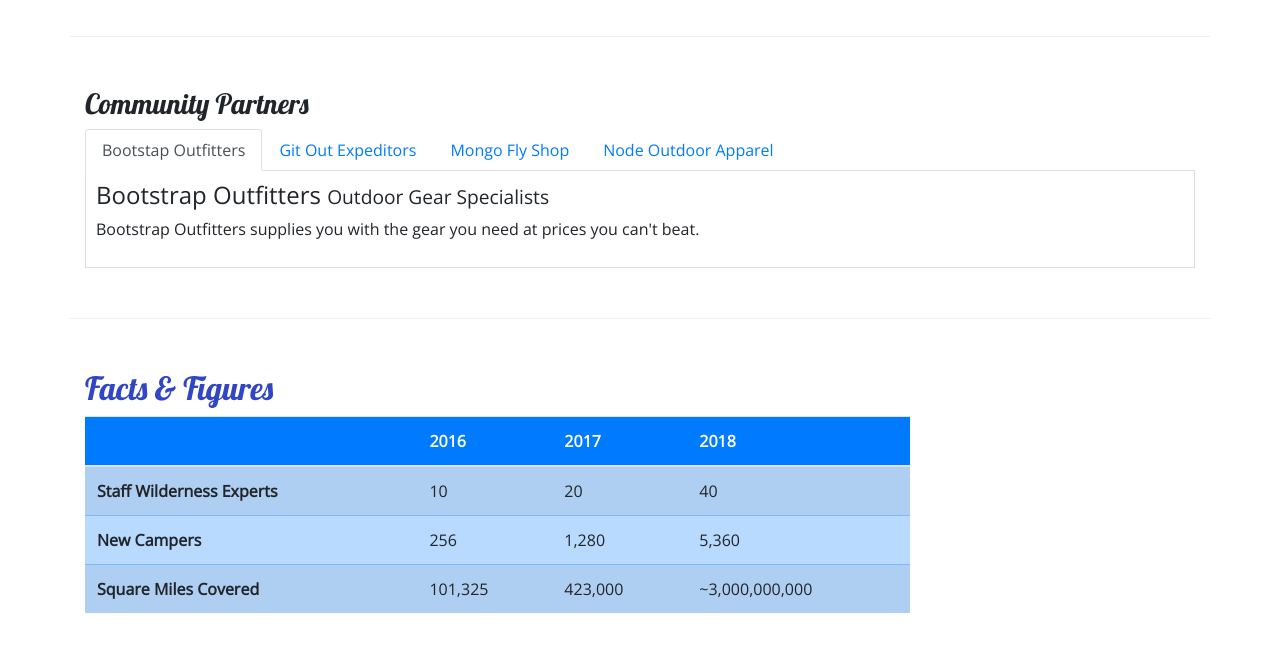
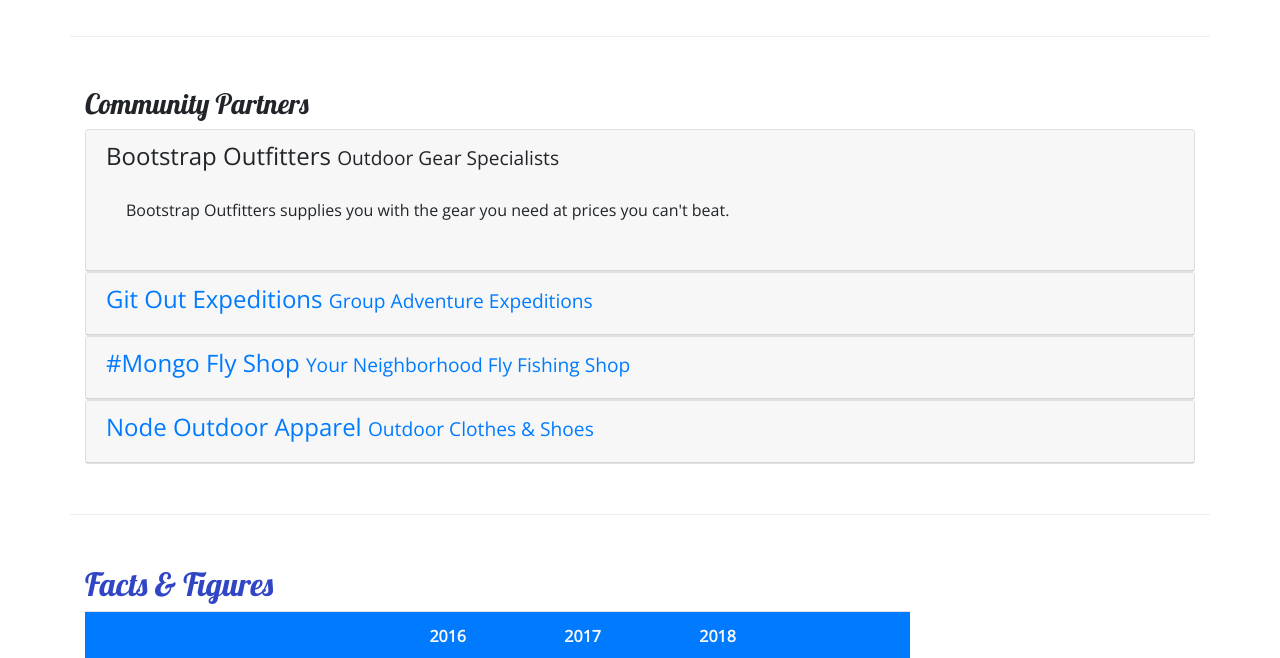
Before and after one commit to Codelife808/nucampsite, a website: page aboutus.html in a window 1280 px wide. Shown: the part 900-1558 px from the top of the page. Drawn offline with nearby package versions, Linux system fonts and the light colour scheme.

Commit message:
Accordion

```diff
--- a/aboutus.html
+++ b/aboutus.html
@@ -100,29 +100,66 @@
         <div class="row row-content">
             <div class="col">
                 <h3>Community Partners</h3>
-                <ul class="nav nav-tabs">
-                    <li class="nav-item"><a class="nav-link active" href="#bootstrap" role="tab" data-toggle="tab">Bootstap Outfitters</a></li>
-                    <li class="nav-item"><a class="nav-link" href="#git" role="tab" data-toogle="tab">Git Out Expeditors</a></li>
-                    <li class="nav-item"><a class="nav-link" href="#mongo" role="tab" data-toggle="tab">Mongo Fly Shop</a></li>
-                    <li class="nav-item"><a class="nav-link" href="#node" role="tab" data-toggle="tab">Node Outdoor Apparel</a></li>
-                </ul>
-                <div class="tab-content">
-                    <div role="tabpanel" class="tab-pane fade show active" id="bootstap">
-                        <h4>Bootstrap Outfitters <small>Outdoor Gear Specialists</small></h4>
-                        <p class="d-none d-sm-block">Bootstrap Outfitters supplies you with the gear you need at prices you can't beat.</p>
+
+                <div id="accordion">
+
+                    <div class="card">
+                        <div role="tab" class="card-header">
+                            <h4>
+                                <a data-toggle="collapse" data-target="#bootstrap">
+                                    Bootstrap Outfitters <small>Outdoor Gear Specialists</small>
+                                </a>
+                            </h4>
+                            <div class="collapse show" id="bootstrap" data-parent="#accordion">
+                                <div class="card-body">
+                                    <p class="d-none d-sm-block">Bootstrap Outfitters supplies you with the gear you need at prices you can't beat.</p>
+                                </div>
+                            </div>
+                        </div>
                     </div>
-                    <div role="tabpanel" class="tab-pane fade" id="git">
-                        <h4>Git Out Expeditions <small>Group Adventure Expeditions</small></h4>
-                        <p class="d-none d-sm-block">Join Git Out Expeditions to explore new horizons with a group of other adventurers!</p>
+                    <div class="card">
+                        <div role="tab" class="card-header">
+                            <h4>
+                                <a class="collapsed" data-toggle="collapse" data-target="#git">
+                                    Git Out Expeditions <small>Group Adventure Expeditions</small>
+                                </a>
+                            </h4>
+                            <div class="collapse" id="git" data-parent="#accordion">
+                                <div class="card-body">
+                                    <p class="d-none d-sm-block">Join Git Out Expeditions to explore new horizons with a group of other adventurers!</p>
+                                </div>
+                            </div>
+                        </div>
                     </div>
-                    <div role="tabpanel" class="tab-pane fade" id="git">
-                        <h4>Mongo Fly Shop <small>Your Neighborhood Fly Fishing Shop</small></h4>
-                        <p class="d-none d-sm-block">Need a new fishing pole, a tacklebox, or flies of all kinds? Stop by Mongo Fly Shop.</p>
+                    <div class="card">
+                        <div role="tab" class="card-header">
+                            <h4>
+                                <a class="collapsed" data-toggle="collapse" data-target="#mongo">
+                                    #Mongo Fly Shop <small>Your Neighborhood Fly Fishing Shop</small>
+                                </a>
+                            </h4>
+                            <div class="collapse" id="mongo" data-parent="#accordion">
+                                <div class="card-body">
+                                    <p class="d-none d-sm-block">Need a new fishing pole, a tacklebox, or flies of all kinds? Stop by Mongo Fly Shop.</p>
+                                </div>
+                            </div>
+                        </div>
                     </div>
-                    <div role="tabpane" class="tab-pane fade" id="node">
-                        <h4>Node Outdoor Apparel <small>Outdoor Clothes & Shoes</small></h4>
-                        <p class="d-none d-sm-block">From polar fleeces to swimsuits, hiking boots to waders, a visit to Node will be sure to get you covered.</p>
+                    <div class="card">
+                        <div role="tab" class="card-header">
+                            <h4>
+                                <a class="collapsed" data-toogle="collapse" data-target="#node">
+                                Node Outdoor Apparel <small>Outdoor Clothes & Shoes</small>
+                                </a>
+                            </h4>
+                            <div class="collapse" id="node" data-parent="#accordion">
+                                <div class="card-body">
+                                    <p class="d-none d-sm-block">From polar fleeces to swimsuits, hiking boots to waders, a visit to Node will be sure to get you covered.</p>
+                                </div>
+                            </div>
+                        </div>
                     </div>
+
                 </div>
             </div>
         </div>
```
